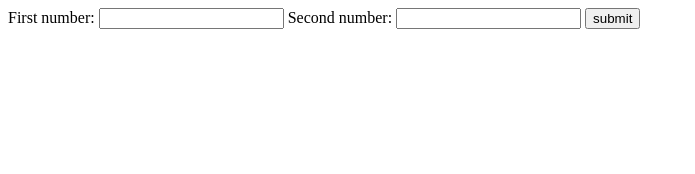
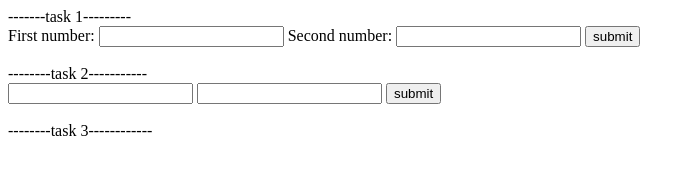
Before and after one commit to Ben-Kilinski/Form-Validation-06-09, a plain HTML site: page index.html in a window 1280 px wide. Shown: the whole page, without its empty margins (0-695 px from the left). Drawn offline with Linux system fonts and the light colour scheme.

Commit message:
form validation task 2

```diff
--- a/index.html
+++ b/index.html
@@ -6,6 +6,8 @@
     <title>Document</title>
 </head>
 <body>
+
+    -------task 1---------
     <form onsubmit="return t1()">
         <label>First number:</label>
         <input id="i1" type="number">
@@ -13,6 +15,18 @@
         <input id="i2" type="number">
         <button>submit</button>
     </form>
+<br>
+    --------task 2-----------
+    <form onsubmit="return t2()">
+        <input id="myInput" type="number">
+        <input id="mySecondInput" type="number">
+        <button>submit</button>
+    </form>
+
+<br>
+    --------task 3------------
+
+
     <script src="main.js"></script>
 </body>
 </html>
--- a/main.js
+++ b/main.js
@@ -11,3 +11,14 @@ function t1(){
 
     }
 }
+
+//task 2
+function t2() {
+    if(myInput.value > mySecondInput.value){
+        alert ("first number is bigger")
+        return true
+    }
+    else {
+        return false
+    }
+}
```
